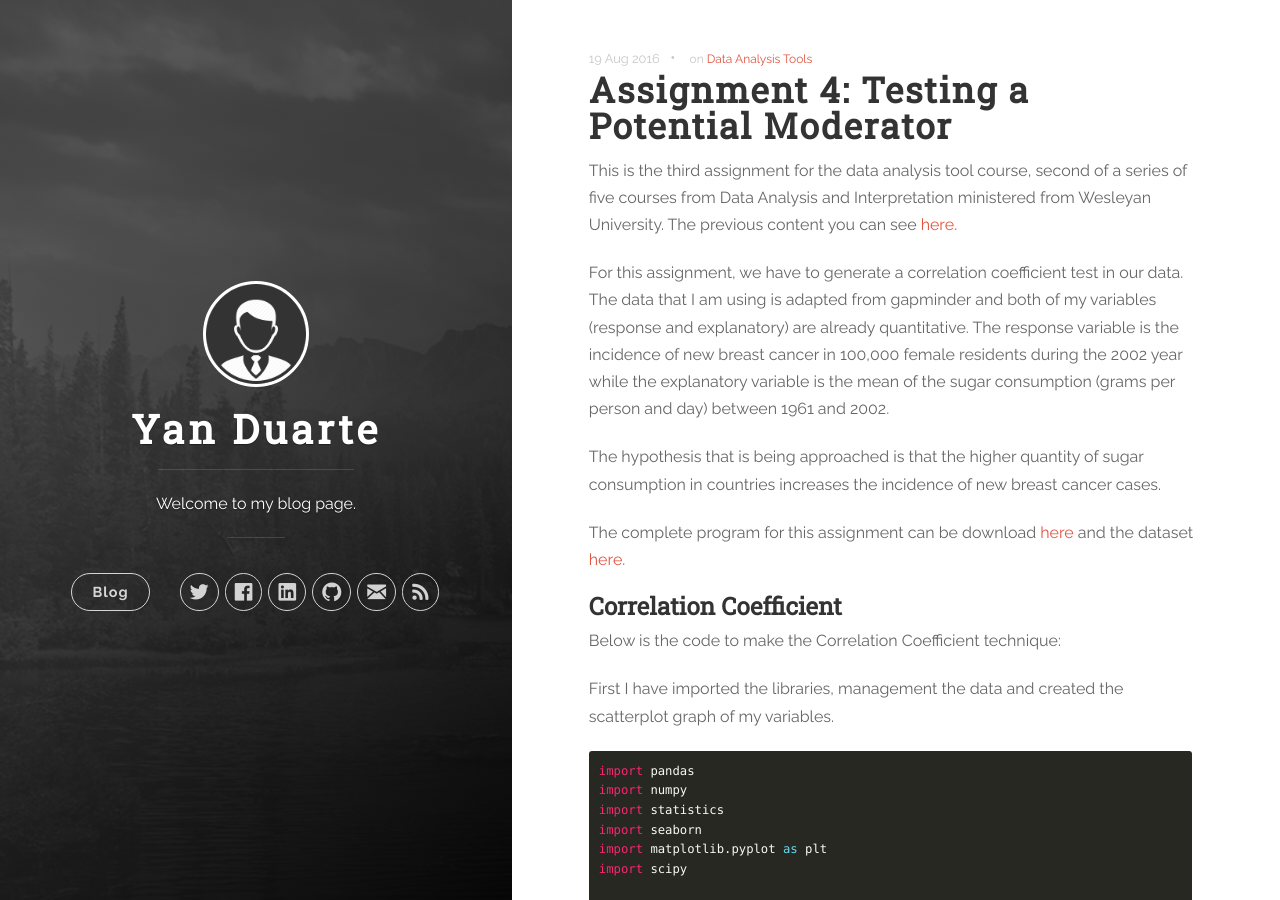
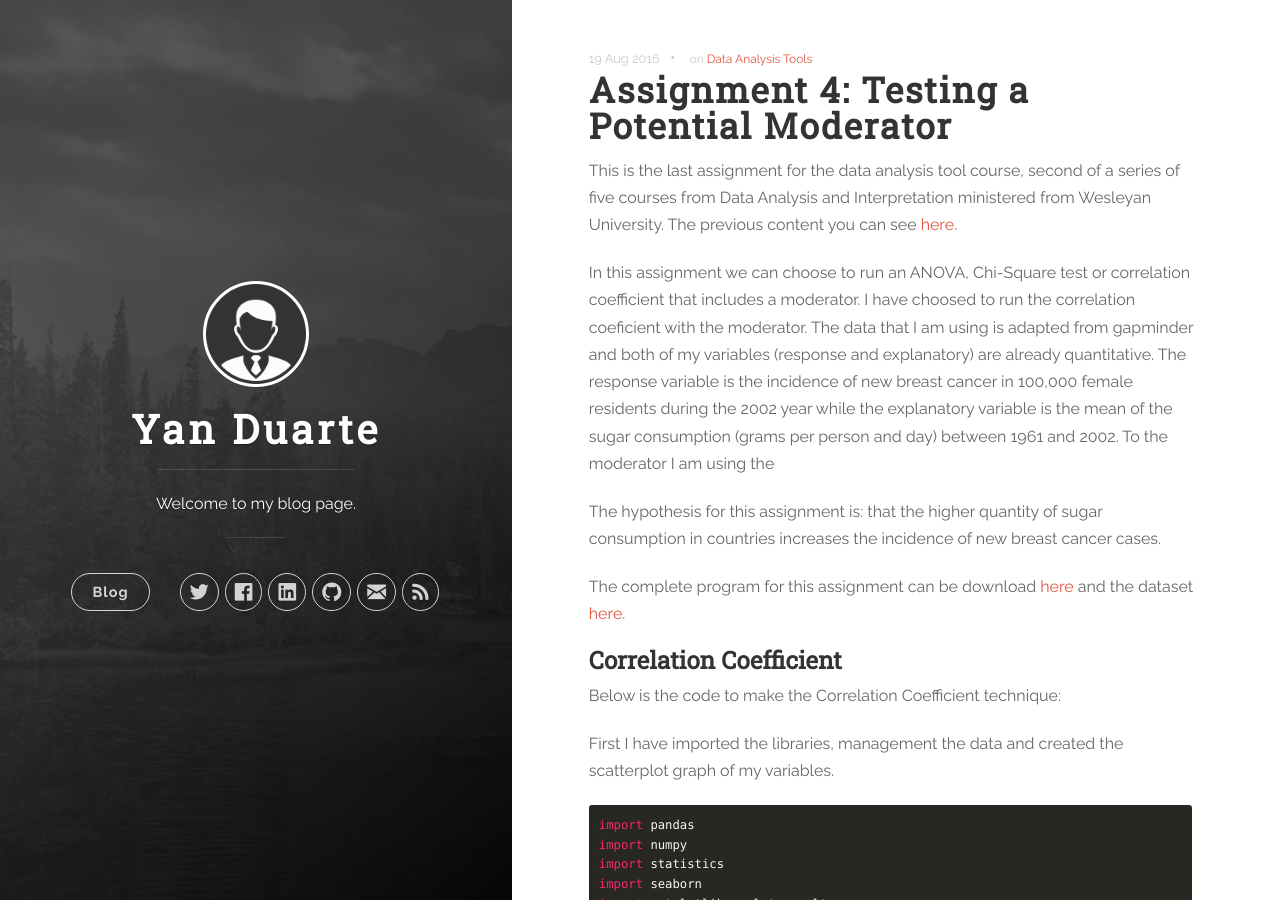
Before and after one commit to yan-duarte/yan-duarte.github.io, a Jekyll site: the page built from _posts/2016-08-19-DAT-Assignment4.md, in a window 1280 px wide and 900 px high. Built offline with Jekyll 4.4.1, drawn with Linux system fonts in a browser that asks for light colours; nearby versions of some CDN libraries.

Commit message:
Updated 2016-08-19-DAT-Assignment4.md

```diff
--- a/_posts/2016-08-19-DAT-Assignment4.md
+++ b/_posts/2016-08-19-DAT-Assignment4.md
@@ -9,16 +9,17 @@ tags:
   - Data Analysis Tools
 title: 'Assignment 4: Testing a Potential Moderator'
 ---
-This is the third assignment for the data analysis tool course, second of a series of five courses from Data Analysis and Interpretation ministered from Wesleyan University.
+This is the last assignment for the data analysis tool course, second of a series of five courses from Data Analysis and Interpretation ministered from Wesleyan University.
 The previous content you can see [here](https://yan-duarte.github.io/tags/#Data Management and Visualization).
 
-For this assignment, we have to generate a correlation coefficient test in our data.
+In this assignment we can choose to run an ANOVA, Chi-Square test or correlation coefficient that includes a moderator. I have choosed to run the correlation coeficient with the moderator.
 The data that I am using is adapted from gapminder and both of my variables (response and explanatory) are already quantitative.
 The response variable is the incidence of new breast cancer in 100,000 female residents during the 2002 year while the explanatory variable is the mean of the sugar consumption (grams per person and day) between 1961 and 2002.
+To the moderator I am using the
 
-The hypothesis that is being approached is that the higher quantity of sugar consumption in countries increases the incidence of new breast cancer cases.
+The hypothesis for this assignment is: that the higher quantity of sugar consumption in countries increases the incidence of new breast cancer cases.
 
-The complete program for this assignment can be download [here](https://yan-duarte.github.io/archives/dat-assignment3.py) and the dataset [here](https://yan-duarte.github.io/archives/separatedData.csv).
+The complete program for this assignment can be download [here](https://yan-duarte.github.io/archives/dat-assignment4.py) and the dataset [here](https://yan-duarte.github.io/archives/separatedData.csv).
 
 
 ## **Correlation Coefficient**
```
